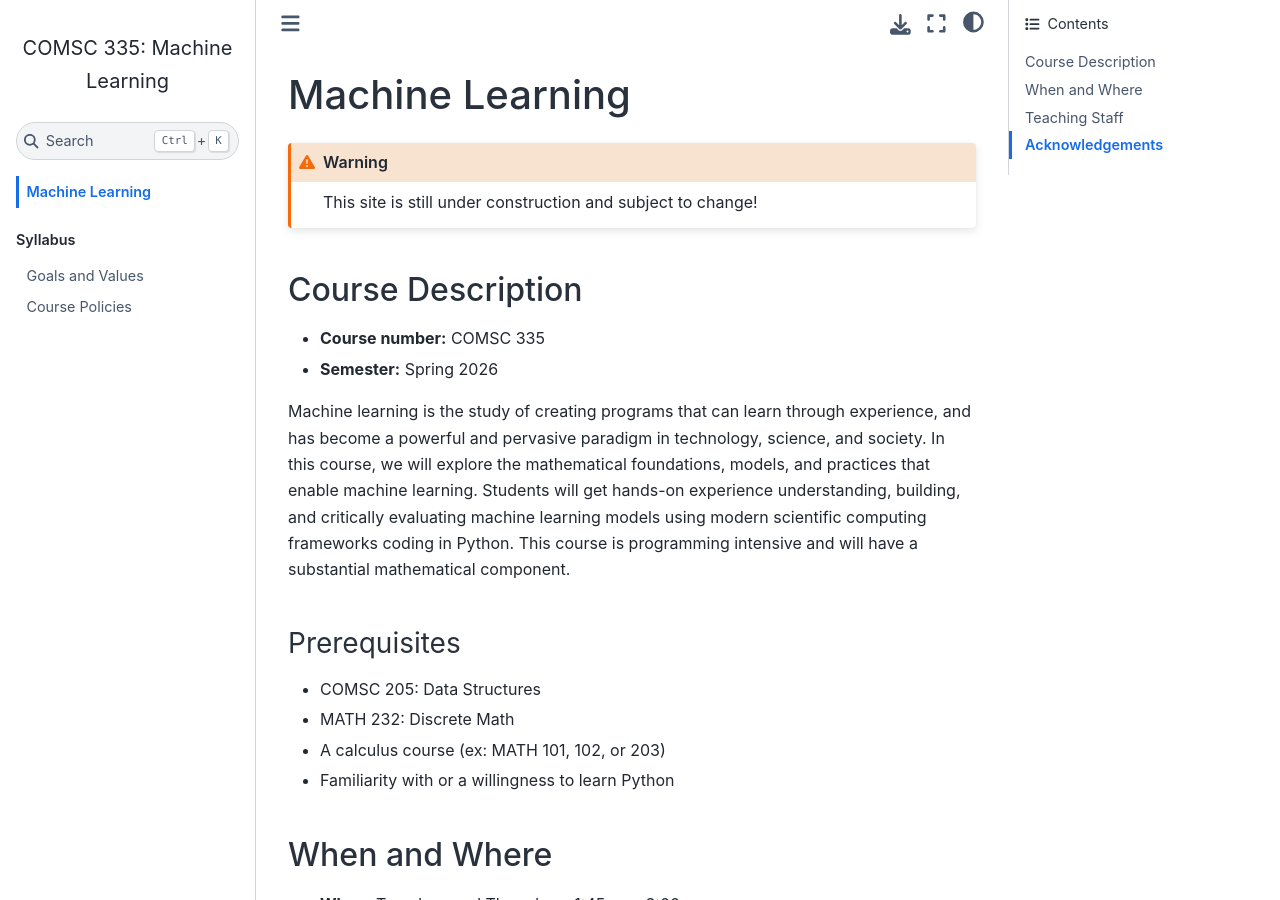
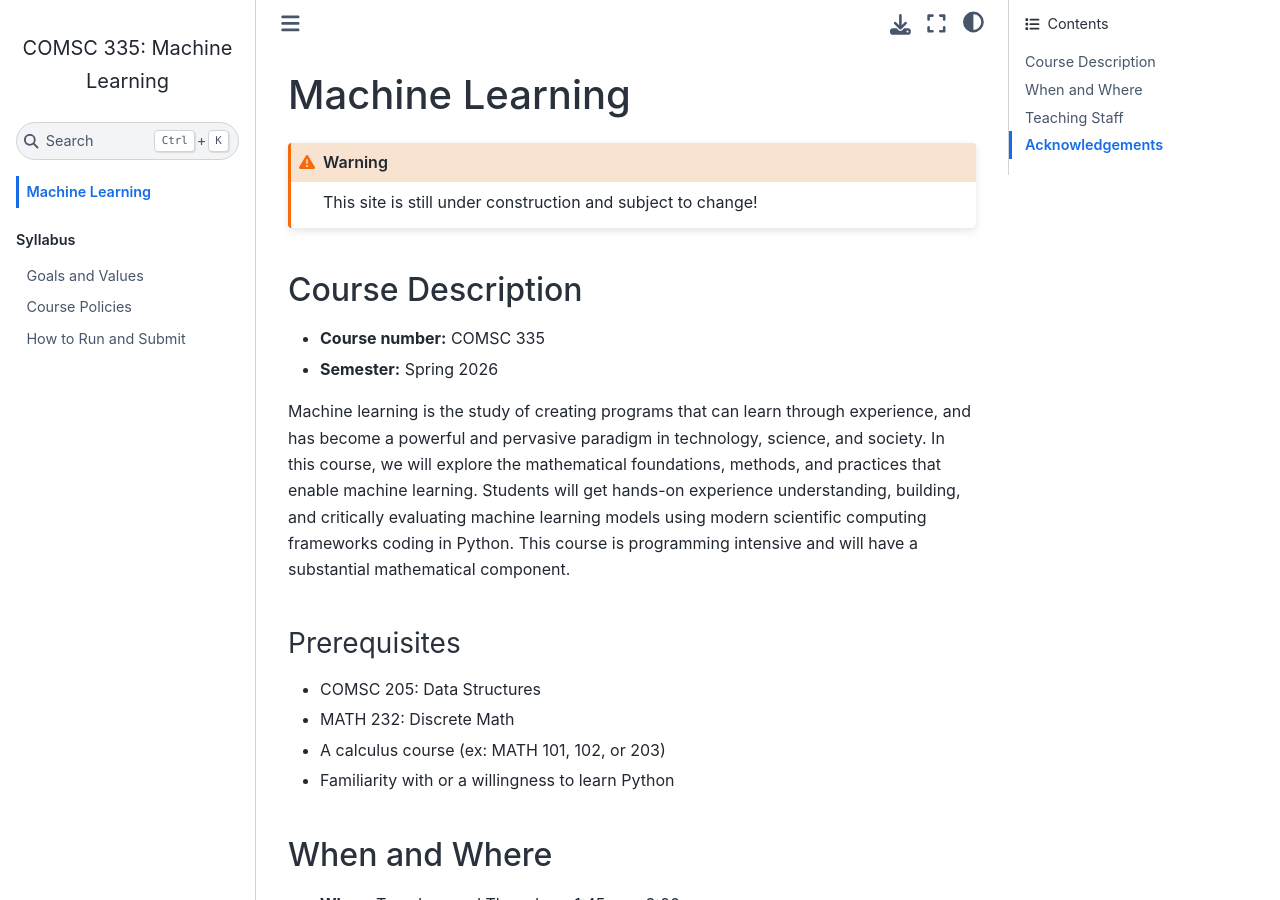
Before and after one commit to comsc335/comsc335.github.io, a Jupyter Book: the page built from index.md, in a window 1280 px wide and 900 px high. Built offline with Jupyter Book 1.0.4 settings and Sphinx 7.4.7 and the Sphinx Book theme 1.1.4, drawn with Linux system fonts in a browser that asks for light colours.

Commit message:
add 'how to submit'

```diff
--- a/_toc.yml
+++ b/_toc.yml
@@ -8,3 +8,4 @@ parts:
     chapters:
       - file: syllabus/values.md
       - file: syllabus/policies.md
+      - file: syllabus/submit.md
--- a/index.md
+++ b/index.md
@@ -9,7 +9,7 @@ This site is still under construction and subject to change!
 - **Course number:** COMSC 335
 - **Semester:** Spring 2026
 
-Machine learning is the study of creating programs that can learn through experience, and has become a powerful and pervasive paradigm in technology, science, and society. In this course, we will explore the mathematical foundations, models, and practices that enable machine learning. Students will get hands-on experience understanding, building, and critically evaluating machine learning models using modern scientific computing frameworks coding in Python. This course is programming intensive and will have a substantial mathematical component.
+Machine learning is the study of creating programs that can learn through experience, and has become a powerful and pervasive paradigm in technology, science, and society. In this course, we will explore the mathematical foundations, methods, and practices that enable machine learning. Students will get hands-on experience understanding, building, and critically evaluating machine learning models using modern scientific computing frameworks coding in Python. This course is programming intensive and will have a substantial mathematical component.
 
 ### Prerequisites
 
```
Also changed, not shown: syllabus/submit.md (added, +23 -0 lines).
